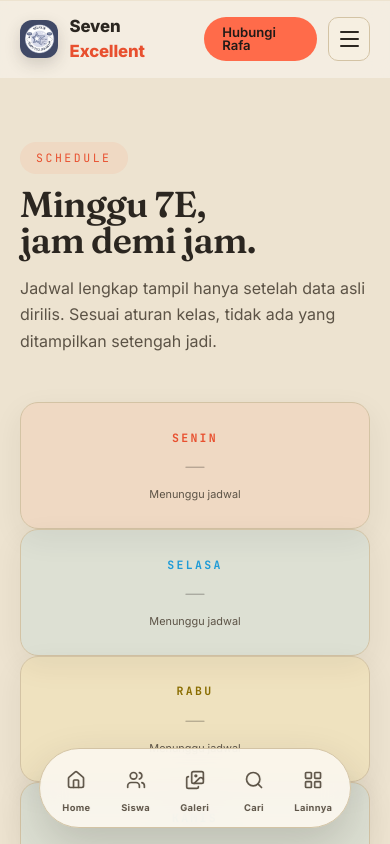
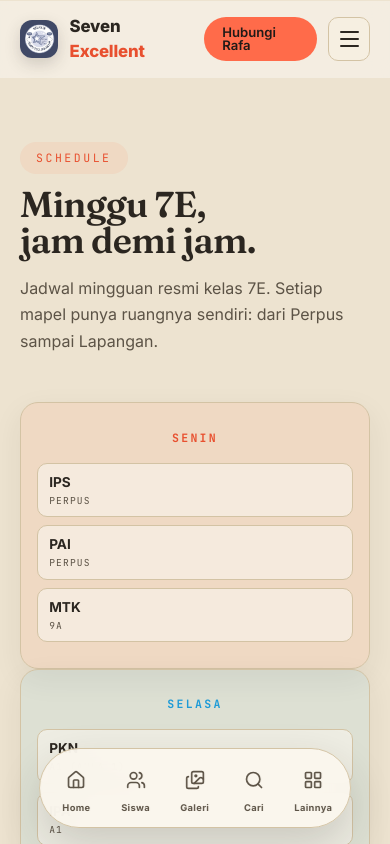
Before and after one commit to VernsDS/Seven_Excellent203, a Next.js app: page /schedule in a window 390 px wide. Shown: the top 844 px of the page. Built offline with nearby package versions, Linux system fonts and the light colour scheme.

Commit message:
feat: real weekly schedule, fix mobile stream animation, credit Rafardhan Athala, restore heart/copyright glyphs

```diff
--- a/app/globals.css
+++ b/app/globals.css
@@ -887,22 +887,13 @@ input:focus-visible {
 }
 
 @media (max-width: 767px) {
-  .stream-copy--desktop {
-    display: none;
-  }
+
 }
 
 /* Perf gate: the stream only animates while on screen (IO-toggled). */
 .stream-corridor.is-paused .stream-track,
 .stream-corridor.is-paused .stream-rail {
   animation-play-state: paused;
-}
-
-@media (max-width: 767px) {
-  .stream-rail,
-  .stream-track {
-    animation: none;
-  }
 }
 
 @keyframes stream-slide {
@@ -1364,18 +1355,6 @@ input:focus-visible {
   font-weight: 700;
   letter-spacing: 0.2em;
   text-transform: uppercase;
-}
-
-.schedule-day-mark {
-  font-family: var(--font-fraunces), Georgia, serif;
-  font-size: 1.6rem;
-  line-height: 1;
-  color: rgb(43 38 32 / 0.3);
-}
-
-.schedule-day-note {
-  font-size: 0.68rem;
-  color: var(--muted);
 }
 
 @media (min-width: 768px) {
@@ -2195,3 +2174,53 @@ input:focus-visible {
   color: var(--accent-strong);
   font-weight: 600;
 }
+
+.schedule-entries {
+  list-style: none;
+  margin: 0.6rem 0 0;
+  padding: 0;
+  display: flex;
+  flex-direction: column;
+  gap: 0.5rem;
+  width: 100%;
+}
+
+.schedule-entry {
+  display: flex;
+  flex-direction: column;
+  gap: 0.1rem;
+  background: rgb(251 247 238 / 0.6);
+  border: 1px solid var(--line);
+  border-radius: 10px;
+  padding: 0.5rem 0.7rem;
+  text-align: left;
+}
+
+.schedule-entry-subject {
+  font-weight: 700;
+  font-size: 0.85rem;
+  color: var(--foreground);
+}
+
+.schedule-entry-room {
+  font-family: var(--font-jetbrains), ui-monospace, monospace;
+  font-size: 0.6rem;
+  letter-spacing: 0.12em;
+  text-transform: uppercase;
+  color: var(--muted);
+}
+
+.footer-credit-sep {
+  color: rgb(43 38 32 / 0.35);
+}
+
+.footer-credit-link {
+  color: var(--foreground);
+  text-decoration: underline;
+  text-underline-offset: 3px;
+  transition: color 180ms ease;
+}
+
+.footer-credit-link:hover {
+  color: var(--accent-strong);
+}
--- a/app/schedule/page.tsx
+++ b/app/schedule/page.tsx
@@ -1,23 +1,11 @@
 import type { Metadata } from "next";
+import { WEEK_SCHEDULE } from "@/lib/schedule";
 
 export const metadata: Metadata = {
   title: "Schedule",
   description:
-    "Jadwal mingguan Kelas 7E Seven Excellent, SMPN 203 Jakarta.",
+    "Jadwal mingguan resmi Kelas 7E Seven Excellent, SMPN 203 Jakarta.",
 };
-
-/**
- * No timetable data has been supplied yet, so each day renders as a
- * titled card with an honest pending state. Replace the day arrays
- * with real subjects/times when the class publishes them.
- */
-const DAYS = [
-  { name: "Senin", tint: "var(--coral-soft)", accent: "var(--coral-deep)" },
-  { name: "Selasa", tint: "var(--sky-soft)", accent: "var(--sky-deep)" },
-  { name: "Rabu", tint: "var(--sun-soft)", accent: "#8a6d00" },
-  { name: "Kamis", tint: "var(--sky-soft)", accent: "var(--sky-deep)" },
-  { name: "Jumat", tint: "var(--coral-soft)", accent: "var(--coral-deep)" },
-] as const;
 
 export default function SchedulePage() {
   return (
@@ -27,24 +15,28 @@ export default function SchedulePage() {
         Minggu 7E, jam demi jam.
       </h1>
       <p className="mt-4 max-w-lg section-sub">
-        Jadwal lengkap tampil hanya setelah data asli dirilis. Sesuai aturan
-        kelas, tidak ada yang ditampilkan setengah jadi.
+        Jadwal mingguan resmi kelas 7E. Setiap mapel punya ruangnya sendiri:
+        dari Perpus sampai Lapangan.
       </p>
 
       <div className="schedule-preview mt-12">
-        {DAYS.map((d) => (
+        {WEEK_SCHEDULE.map((d) => (
           <div
-            key={d.name}
+            key={d.day}
             className="schedule-day card"
             style={{ background: d.tint }}
           >
             <span className="schedule-day-name" style={{ color: d.accent }}>
-              {d.name}
+              {d.day}
             </span>
-            <span className="schedule-day-mark" aria-hidden="true">
-              —
-            </span>
-            <span className="schedule-day-note">Menunggu jadwal</span>
+            <ul className="schedule-entries">
+              {d.entries.map((e) => (
+                <li key={e.subject} className="schedule-entry">
+                  <span className="schedule-entry-subject">{e.subject}</span>
+                  <span className="schedule-entry-room">{e.room}</span>
+                </li>
+              ))}
+            </ul>
           </div>
         ))}
       </div>
--- a/components/cinematic-footer.tsx
+++ b/components/cinematic-footer.tsx
@@ -215,6 +215,18 @@ export function CinematicFooter() {
             <span className="footer-heart" aria-hidden="true">♥</span>
             <span>oleh</span>
             <strong>7E</strong>
+            <span className="footer-credit-sep">·</span>
+            <span>
+              Dibuat oleh{ }
+              <a
+                href="https://github.com/VernsDS"
+                target="_blank"
+                rel="noopener noreferrer"
+                className="footer-credit-link"
+              >
+                Rafardhan Athala
+              </a>
+            </span>
           </p>
           <button
             type="button"
--- a/components/home/sections.tsx
+++ b/components/home/sections.tsx
@@ -11,6 +11,7 @@ import { CLASS_INFO, STUDENTS } from "@/lib/students";
 import { president } from "@/lib/students";
 import { CONTACT_RAFA, waLink } from "@/lib/contact";
 import { galleryPhotosFirst, GALLERY_ITEMS } from "@/lib/gallery";
+import { WEEK_SCHEDULE } from "@/lib/schedule";
 
 /**
  * Homepage gallery preview reads lib/gallery.ts directly, so photos and
@@ -79,14 +80,6 @@ export function GalleryPreview() {
   );
 }
 
-const DAYS = [
-  { name: "Senin", tint: "var(--coral-soft)", accent: "var(--coral-deep)" },
-  { name: "Selasa", tint: "var(--sky-soft)", accent: "var(--sky-deep)" },
-  { name: "Rabu", tint: "var(--sun-soft)", accent: "#8a6d00" },
-  { name: "Kamis", tint: "var(--sky-soft)", accent: "var(--sky-deep)" },
-  { name: "Jumat", tint: "var(--coral-soft)", accent: "var(--coral-deep)" },
-] as const;
-
 export function SchedulePreview() {
   return (
     <section className="home-section" aria-label="Schedule preview">
@@ -94,27 +87,31 @@ export function SchedulePreview() {
         <div className="section-head">
           <h2 className="display section-title">Minggu 7E, jam demi jam.</h2>
           <p className="section-sub">
-            Jadwal lengkap tampil hanya setelah data asli dirilis. Sesuai
-            aturan kelas, tidak ada yang ditampilkan setengah jadi.
+            Jadwal mingguan resmi kelas 7E. Setiap mapel punya ruangnya
+            sendiri: dari Perpus sampai Lapangan.
           </p>
           <Link href="/schedule" className="section-link">
             Halaman jadwal →
           </Link>
         </div>
         <div className="schedule-preview">
-          {DAYS.map((d) => (
+          {WEEK_SCHEDULE.map((d) => (
             <div
-              key={d.name}
+              key={d.day}
               className="schedule-day card"
               style={{ background: d.tint }}
             >
               <span className="schedule-day-name" style={{ color: d.accent }}>
-                {d.name}
+                {d.day}
               </span>
-              <span className="schedule-day-mark" aria-hidden="true">
-                —
-              </span>
-              <span className="schedule-day-note">Menunggu jadwal</span>
+              <ul className="schedule-entries">
+                {d.entries.map((e) => (
+                  <li key={e.subject} className="schedule-entry">
+                    <span className="schedule-entry-subject">{e.subject}</span>
+                    <span className="schedule-entry-room">{e.room}</span>
+                  </li>
+                ))}
+              </ul>
             </div>
           ))}
         </div>
--- /dev/null
+++ b/lib/schedule.ts
@@ -0,0 +1,65 @@
+// Jadwal mingguan resmi kelas 7E - dipakai homepage preview & /schedule.
+// Sumber: input Rafa. Kalau jadwal berubah, edit array ini saja.
+export interface ScheduleEntry {
+  subject: string;
+  room: string;
+}
+
+export interface DaySchedule {
+  day: string;
+  tint: string;
+  accent: string;
+  entries: ScheduleEntry[];
+}
+
+export const WEEK_SCHEDULE: DaySchedule[] = [
+  {
+    day: "Senin",
+    tint: "var(--coral-soft)",
+    accent: "var(--coral-deep)",
+    entries: [
+      { subject: "IPS", room: "Perpus" },
+      { subject: "PAI", room: "Perpus" },
+      { subject: "MTK", room: "9A" },
+    ],
+  },
+  {
+    day: "Selasa",
+    tint: "var(--sky-soft)",
+    accent: "var(--sky-deep)",
+    entries: [
+      { subject: "PKN", room: "A1 (AULA 1)" },
+      { subject: "IPA", room: "A1" },
+      { subject: "B.INDO", room: "A1" },
+    ],
+  },
+  {
+    day: "Rabu",
+    tint: "var(--sun-soft)",
+    accent: "var(--sun-deep)",
+    entries: [
+      { subject: "Prakarya", room: "A2 (Aula 2)" },
+      { subject: "IPA", room: "Perpus" },
+      { subject: "PJOK", room: "Lapangan" },
+    ],
+  },
+  {
+    day: "Kamis",
+    tint: "var(--sky-soft)",
+    accent: "var(--sky-deep)",
+    entries: [
+      { subject: "Informatika", room: "SG (SerbaGuna)" },
+      { subject: "B.INDO", room: "SG" },
+      { subject: "MTK", room: "SG" },
+    ],
+  },
+  {
+    day: "Jumat",
+    tint: "var(--coral-soft)",
+    accent: "var(--coral-deep)",
+    entries: [
+      { subject: "B.Inggris", room: "Lab IPA" },
+      { subject: "BK", room: "Lab IPA" },
+    ],
+  },
+];
```
Also changed, not shown: 1 other file (tests, documents, lock files or other folders).
